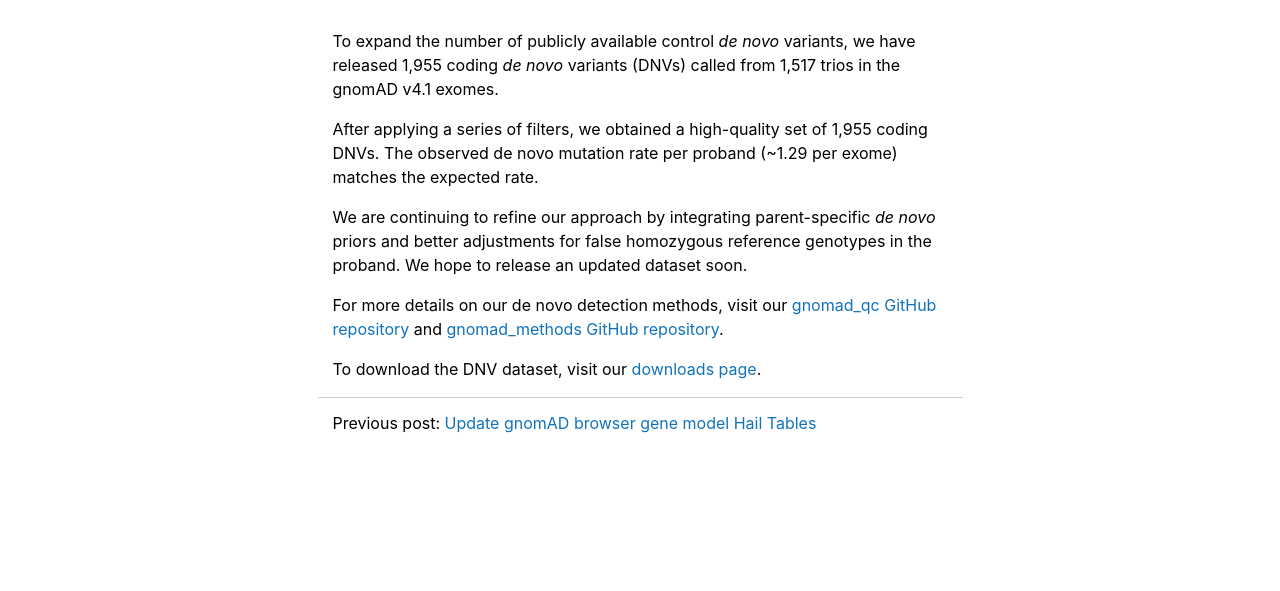
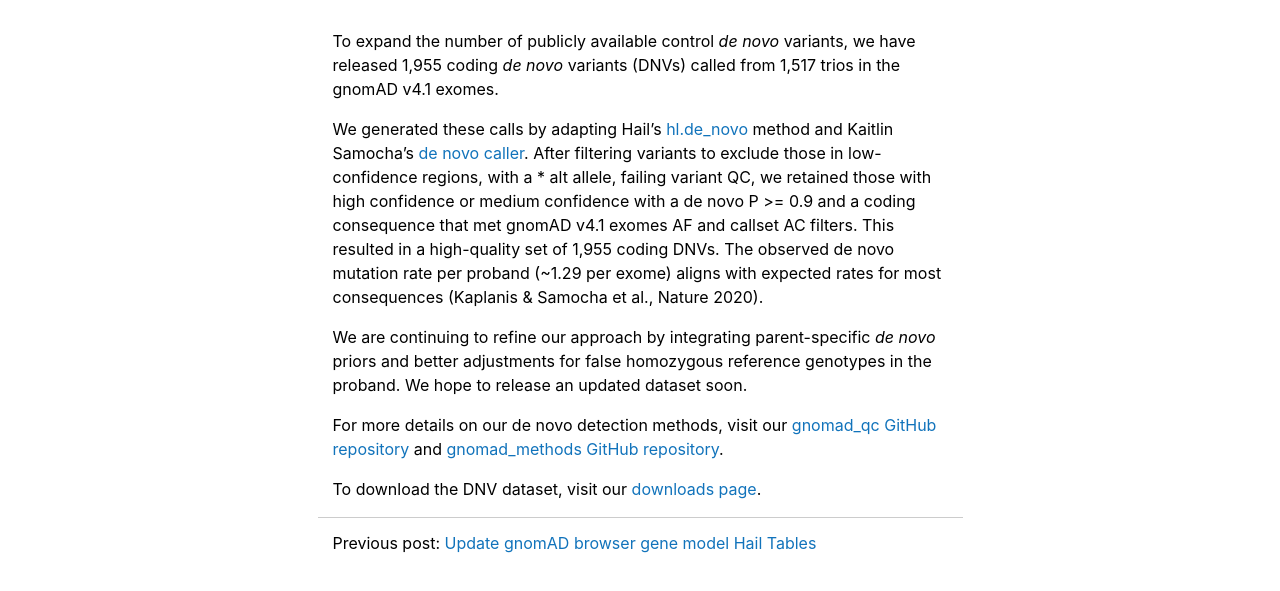
Before and after one commit to broadinstitute/gnomad-blog, a Gatsby site: page /2025-03-de-novo-variants-in-gnomad-v4-exomes/ in a window 1280 px wide. Shown: the part 229-820 px from the top of the page. Built offline with nearby package versions, Linux system fonts and the light colour scheme; Gatsby itself is replaced by a stand-in of ours.

Commit message:
Add filtering description

```diff
--- a/content/changelog/2025-03-de-novo-variants-in-gnomad-v4-exomes.md
+++ b/content/changelog/2025-03-de-novo-variants-in-gnomad-v4-exomes.md
@@ -5,7 +5,7 @@
 ---
 To expand the number of publicly available control *de novo* variants, we have released 1,955 coding *de novo* variants (DNVs) called from 1,517 trios in the gnomAD v4.1 exomes.
 
-After applying a series of filters, we obtained a high-quality set of 1,955 coding DNVs. The observed de novo mutation rate per proband (~1.29 per exome) matches the expected rate.
+We generated these calls by adapting Hail’s [hl.de_novo](https://hail.is/docs/0.2/methods/genetics.html#hail.methods.de_novo) method and Kaitlin Samocha’s [de novo caller](https://github.com/ksamocha/de_novo_scripts/tree/master). After filtering variants to exclude those in low-confidence regions, with a * alt allele, failing variant QC, we retained those with high confidence or medium confidence with a de novo P >= 0.9 and a coding consequence that met gnomAD v4.1 exomes AF and callset AC filters. This resulted in a high-quality set of 1,955 coding DNVs. The observed de novo mutation rate per proband (~1.29 per exome) aligns with expected rates for most consequences (Kaplanis & Samocha et al., Nature 2020).
 
 We are continuing to refine our approach by integrating parent-specific *de novo* priors and better adjustments for false homozygous reference genotypes in the proband. We hope to release an updated dataset soon.
 
```
